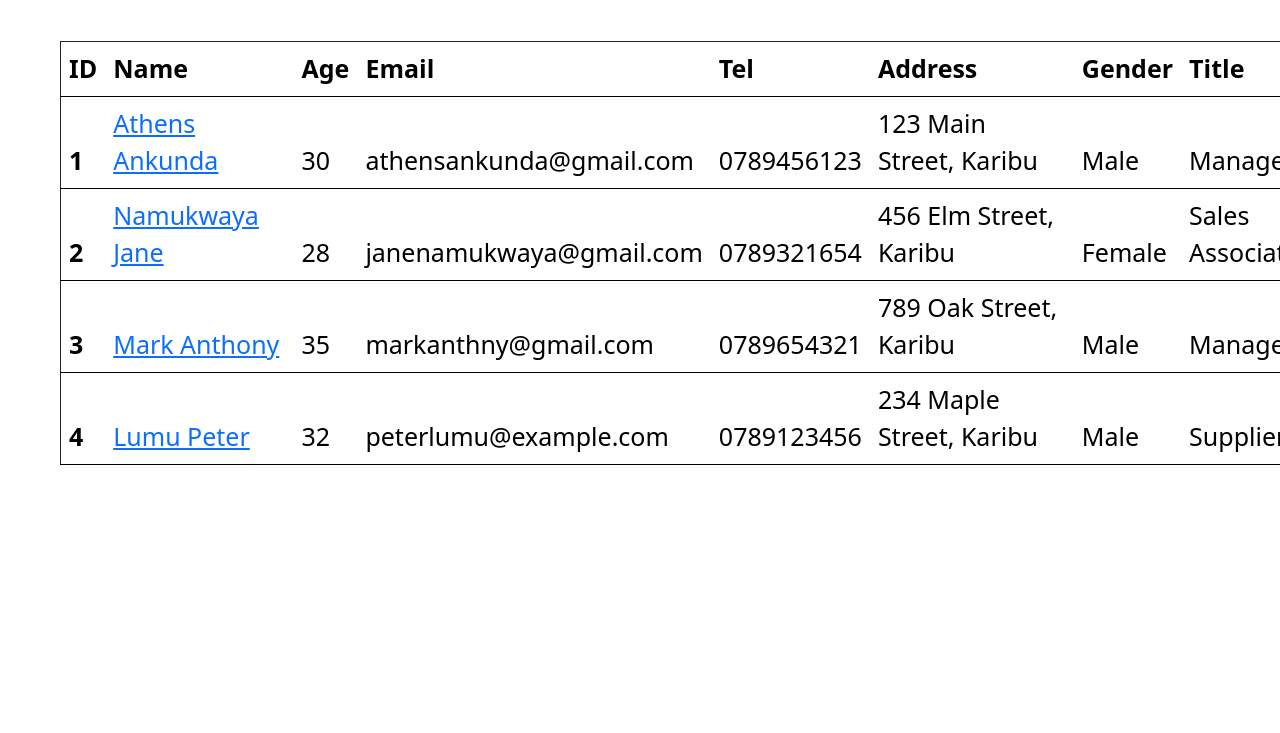
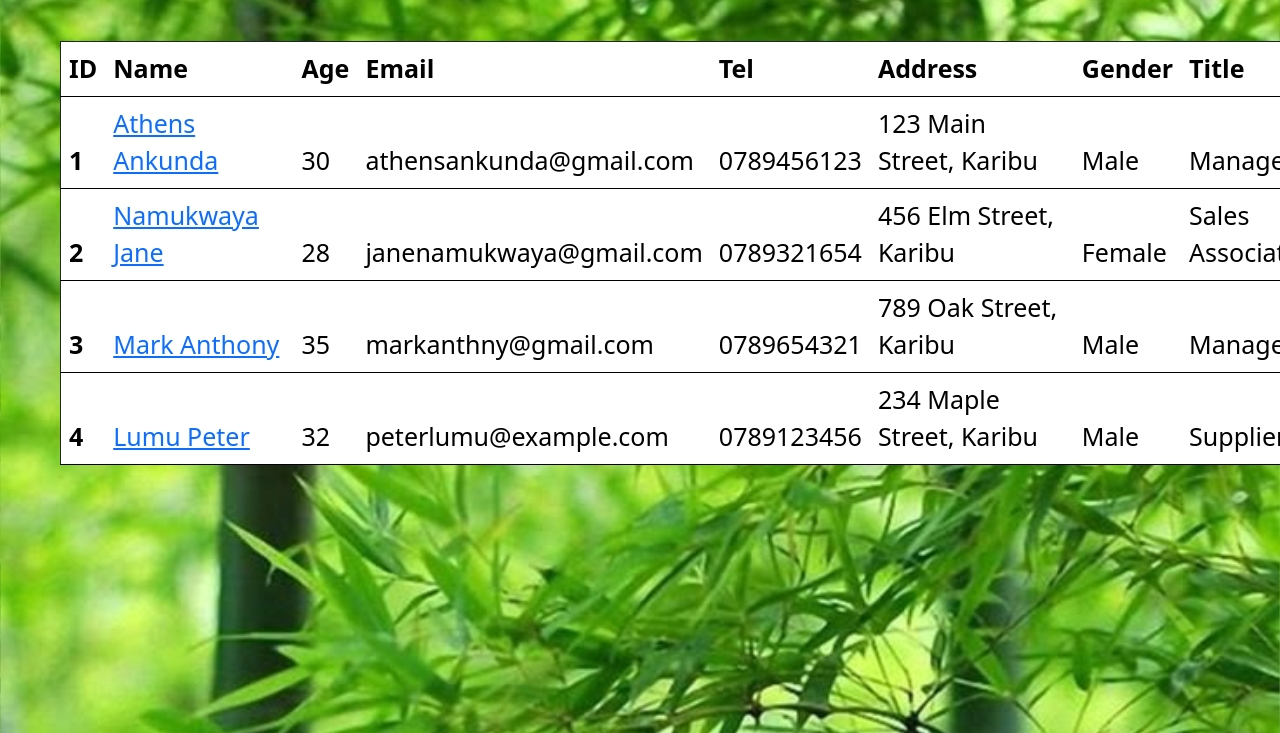
Before and after one commit to Anxious-png/project-test, a plain HTML site: page users.html in a window 1280 px wide. Shown: the part 67-800 px from the top of the page. Drawn offline with Linux system fonts and the light colour scheme; files that its build step writes are made by us from their sources; the site is published under a folder, as on GitHub Pages, so addresses that start at the root find nothing; files whose address does not match are found by name.

Commit message:
previous commit

```diff
--- a/users.html
+++ b/users.html
@@ -18,7 +18,7 @@
         }
     </style>
 </head>
-<body style="background-image: url(/gallery/Flower\ Hd.jpeg); background-size: cover;">
+<body style="background-image: url(gallery/Flower\ Hd.jpeg); background-size: cover;">
     <table class="table table-bordered-hover">
         <h1 style="color: black; text-align: center; text-size-adjust: 20px;">Karibu Groceries Ltd Users</h1>
         <thead>
```
